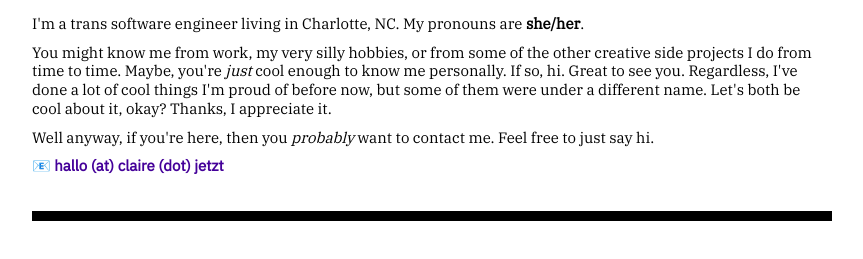
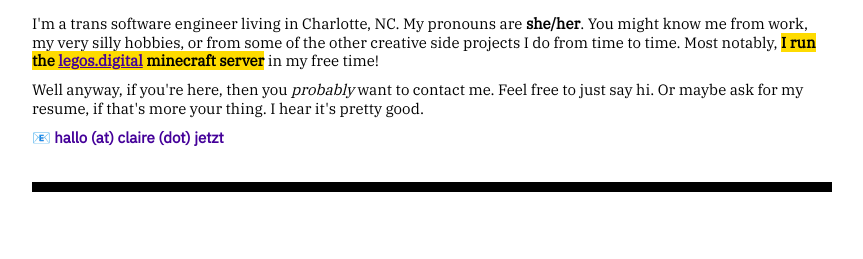
Before and after one commit to mbbischoff/claire.jetzt, a plain HTML site: page index.html in a window 1280 px wide. Shown: the part 259-518 px from the top of the page, without its empty margins (168-1031 px from the left). Drawn offline with nearby package versions, Linux system fonts and the light colour scheme.

Commit message:
bio change

```diff
--- a/index.html
+++ b/index.html
@@ -44,21 +44,17 @@
 				<row>
 					<p>
 						I'm a trans software engineer living in Charlotte, NC. My pronouns are <b>she/her</b>.
-					</p>
-					<p>
 						You might know me from work, my very silly hobbies, or from some of the other creative side projects I do from time to time.
-						Maybe, you're <i>just</i> cool enough to know me personally.
-						If so, hi. Great to see you.
-						Regardless, I've done a lot of cool things I'm proud of before now, but some of them were under a different name.
-						Let's both be cool about it, okay?
-						Thanks, I appreciate it.
+						Most notably, <span class="highlight">I run the <a href="https://legos.digital/">legos.digital</a> minecraft server</span> in my free time!
 					</p>
 					<p>
 						Well anyway, if you're here, then you <i>probably</i> want to contact me.
 						Feel free to just say hi.
+						Or maybe ask for my resume, if that's more your thing.
+						I hear it's pretty good.
 					</p>
 					<p>
-						<span class="emphasis">📧 hallo (at) claire (dot) jetzt </span>
+						📧 <span class="emphasis">hallo (at) claire (dot) jetzt </span>
 					</p>
 				</row>
 			</column>
```
